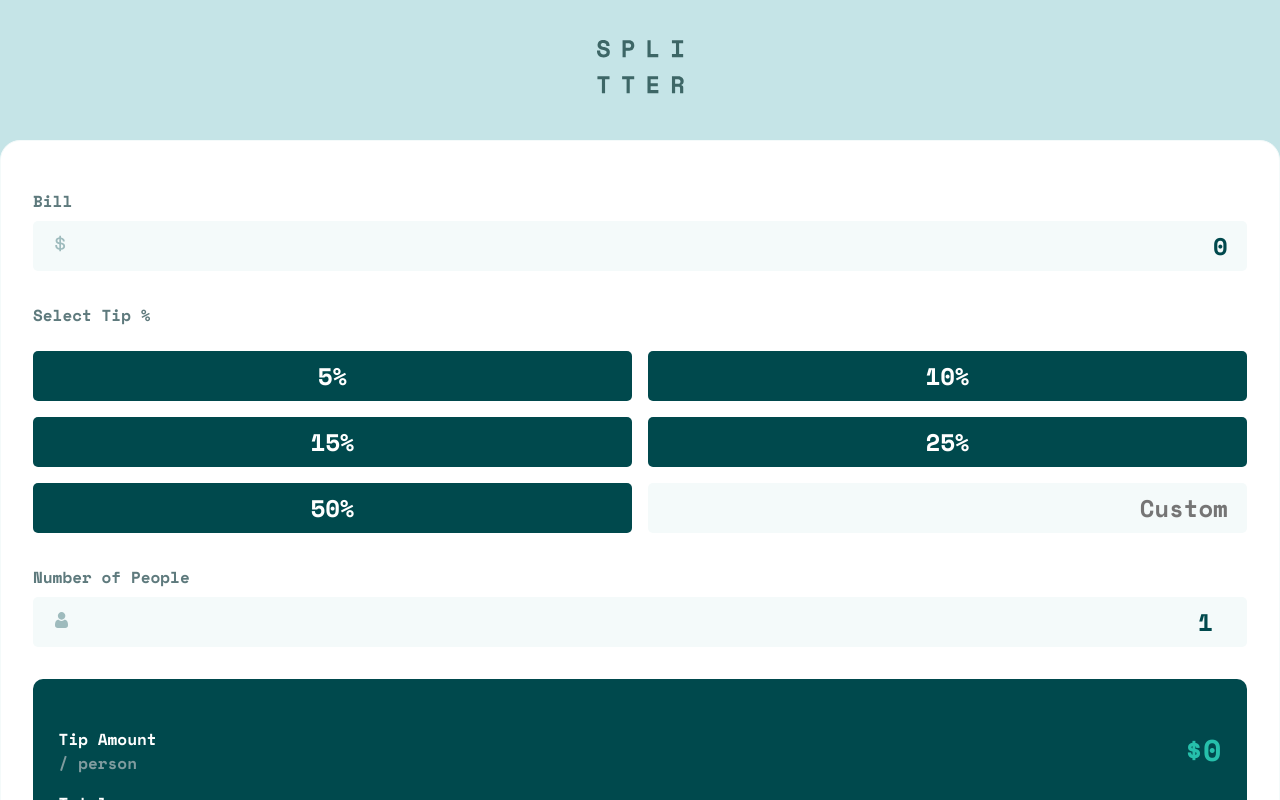
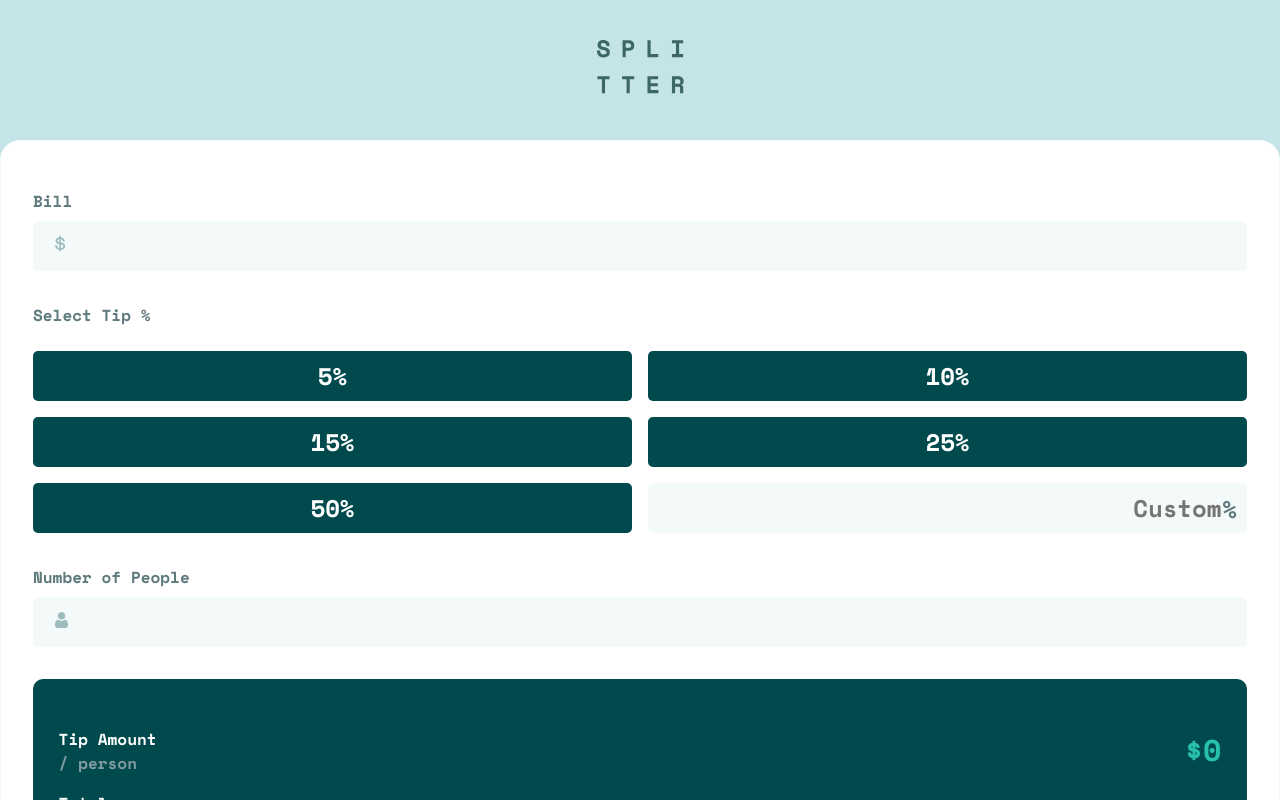
Before and after one commit to anh-vumartell/tip-calculator-app, a React (Create React App) app: page / in a window 1280 px wide. Shown: the top 800 px of the page. Built offline with nearby package versions, Linux system fonts and the light colour scheme.

Commit message:
add two new components, add event listener on reset button

```diff
--- a/src/App.js
+++ b/src/App.js
@@ -3,6 +3,8 @@ import logo from "./images/logo.svg";
 import dollar from "./images/icon-dollar.svg";
 import personIcon from "./images/icon-person.svg";
 import "./styles/main.scss";
+import InputControl from "./components/InputControl";
+import TipResult from "./components/TipResult";
 
 function App() {
   const percentages = [5, 10, 15, 25, 50];
@@ -46,6 +48,14 @@ function App() {
       {unit}%
     </button>
   ));
+
+  //Function to reset the state of the app
+  const resetAllInputs = () => {
+    setBillInput(0);
+    setInputPercent(0);
+    setPersonNumInput(1);
+    setSelectedPercent(0);
+  };
   return (
     <div className="app-container">
       <div className="app-header">
@@ -53,14 +63,15 @@ function App() {
       </div>
 
       <div className="app-content">
-        <div className="input-control">
-          <label>Bill</label>
-          <span>
-            <img src={dollar} alt="" />
-          </span>
-          <input type="text" value={billInput} onChange={updateBill} />
-        </div>
-        <div clasName="tip-input">
+        <InputControl
+          label="Bill"
+          imgSrc={dollar}
+          type="text"
+          value={billInput}
+          onAddInfo={updateBill}
+        />
+
+        <div>
           <label>Select Tip %</label>
           <div className="buttons-container">
             {renderBtns}
@@ -70,42 +81,27 @@ function App() {
               value={selectedPercent}
               onChange={updatePercentage}
             />
+            <span className="percent">%</span>
           </div>
         </div>
 
-        <div className="input-control">
-          <label>Number of People</label>
-          <span>
-            <img src={personIcon} alt="" />
-          </span>
-          <input
-            type="number"
-            min={1}
-            value={personNumInput}
-            onChange={updatePersonNum}
-          />
-        </div>
+        <InputControl
+          label="Number of People"
+          imgSrc={personIcon}
+          type="number"
+          value={personNumInput}
+          onAddInfo={updatePersonNum}
+          min={1}
+        />
 
         <div className="result-container">
-          <div className="result-tip">
-            <div className="result-header">
-              <h4>Tip Amount</h4>
-              <p>/ person</p>
-            </div>
-            <div className="numbers result">
-              ${!tipAmountPer ? 0 : tipAmountPer.toFixed(2)}
-            </div>
-          </div>
-          <div className="result-tip">
-            <div className="result-header">
-              <h4>Total</h4>
-              <p>/ person</p>
-            </div>
-            <div className="numbers result">
-              ${!totalPer ? 0 : totalPer.toFixed(2)}
-            </div>
-          </div>
-          <button className="btn-reset">Reset</button>
+          <TipResult header="Tip Amount" result={tipAmountPer} />
+
+          <TipResult header="Total" result={totalPer} />
+
+          <button type="button" className="btn-reset" onClick={resetAllInputs}>
+            Reset
+          </button>
         </div>
       </div>
     </div>
--- /dev/null
+++ b/src/components/InputControl.js
@@ -0,0 +1,14 @@
+import React from "react";
+
+const InputControl = (props) => {
+  return (
+    <div className="input-control">
+      <label>{props.label}</label>
+      <span className="logo">
+        <img src={props.imgSrc} alt="" />
+      </span>
+      <input type={props.type} onChange={props.onAddInfo} />
+    </div>
+  );
+};
+export default InputControl;
--- /dev/null
+++ b/src/components/TipResult.js
@@ -0,0 +1,16 @@
+import React from "react";
+
+const TipResult = (props) => {
+  return (
+    <div className="tip-result">
+      <div className="result-header">
+        <h4>{props.header}</h4>
+        <p>/ person</p>
+      </div>
+      <div className="numbers result">
+        ${!props.result ? 0 : props.result.toFixed(2)}
+      </div>
+    </div>
+  );
+};
+export default TipResult;
--- a/src/styles/main.scss
+++ b/src/styles/main.scss
@@ -33,12 +33,20 @@ input {
   font-family: inherit;
   font-weight: 700;
   color: $very-dark;
-  padding-right: 1.2rem;
+  padding-right: 1.6rem;
 }
 span {
   position: absolute;
+}
+.logo {
   top: 45px;
   left: 22px;
+}
+.percent {
+  right: 10px;
+  top: 140px;
+  font-size: $font-lg;
+  color: $dark-grayish__first;
 }
 button {
   height: 50px;
@@ -80,7 +88,7 @@ p {
   position: relative;
 }
 
-.result-tip {
+.tip-result {
   display: flex;
   flex-direction: row;
   justify-content: space-between;
--- a/src/styles/styleComponents/_containers.scss
+++ b/src/styles/styleComponents/_containers.scss
@@ -11,6 +11,7 @@
   grid-template-columns: 1fr 1fr;
   gap: 1rem;
   margin: 1.5rem 0 2rem 0;
+  position: relative;
 }
 
 .result-container {
```
